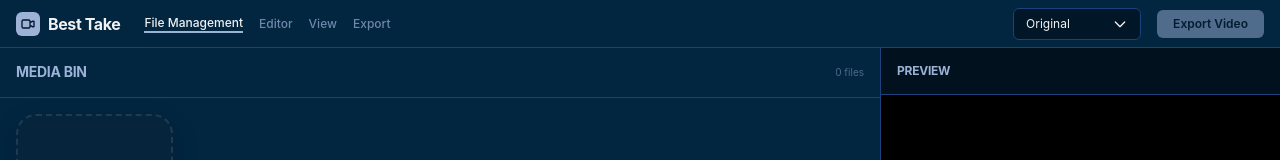
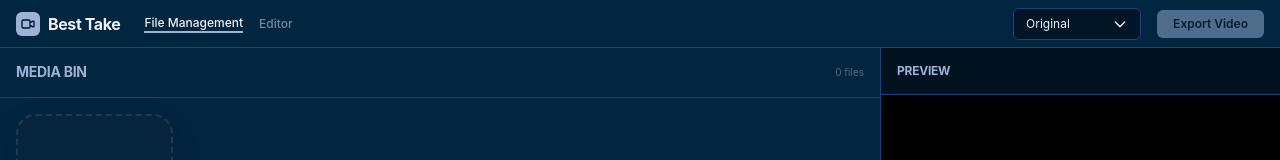
Before and after one commit to Pranav-Official/besttake, a Next.js app: page /editor in a window 1280 px wide. Shown: the top 160 px of the page. Built offline with nearby package versions, Linux system fonts and the light colour scheme; what @remotion/paths, @remotion/shapes would draw is missing.

Commit message:
refactor: remove unused buttons from the editor header for cleaner UI

```diff
--- a/src/components/Editor/EditorHeader.tsx
+++ b/src/components/Editor/EditorHeader.tsx
@@ -81,12 +81,6 @@ export const EditorHeader = () => {
             >
               Editor
             </button>
-            <button className="hover:text-[#f1f2f3] transition-colors">
-              View
-            </button>
-            <button className="hover:text-[#f1f2f3] transition-colors">
-              Export
-            </button>
           </nav>
         </div>
         <div className="flex items-center gap-4">
```
